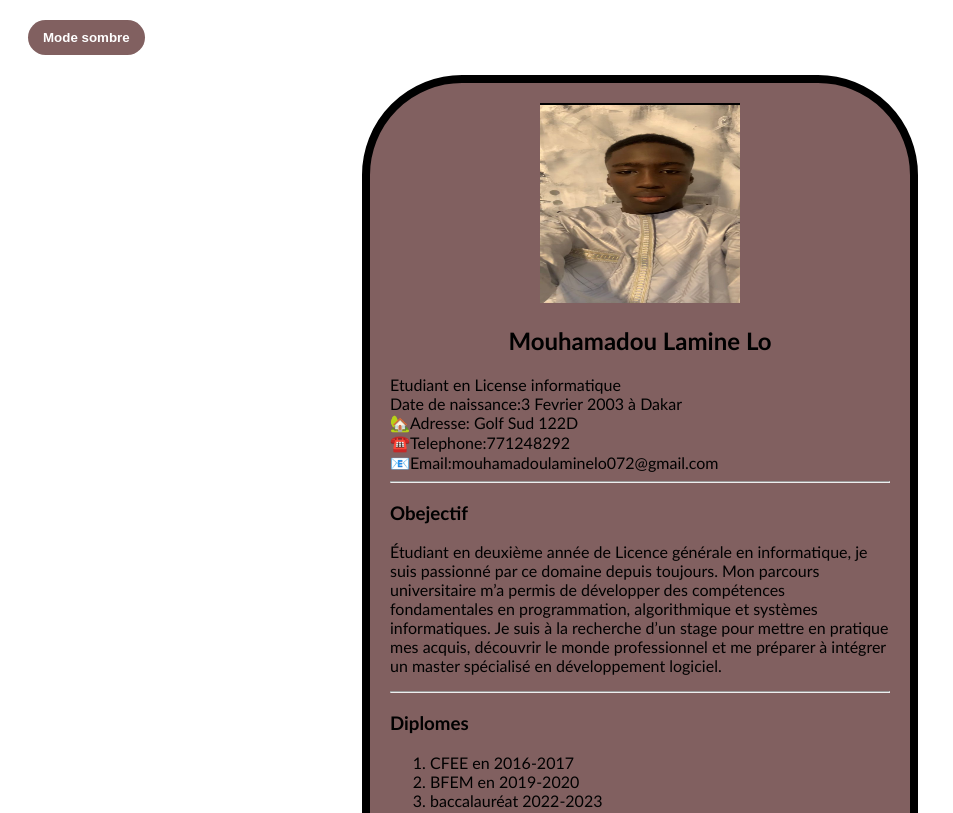
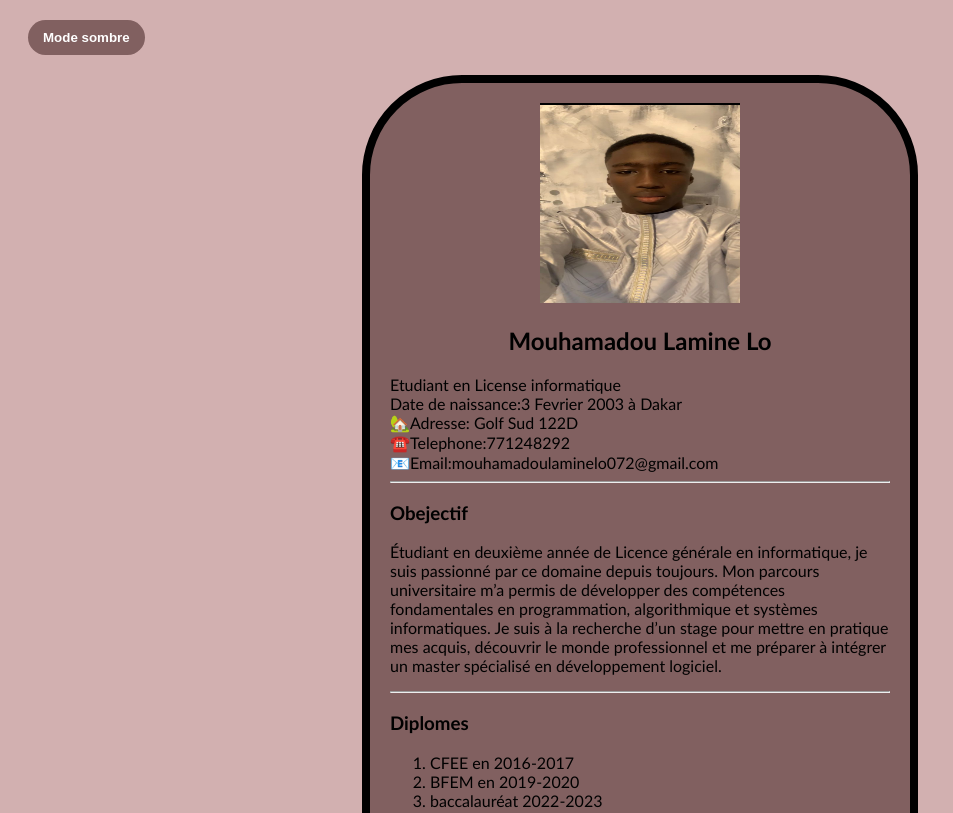
Before and after one commit to mouhamadoulaminelo072-dev/cvv-GitHub-, a plain HTML site: page index.html in a window 1280 px wide. Shown: the top 813 px of the page, without its empty margins (0-953 px from the left). Drawn offline with Linux system fonts and the light colour scheme.

Commit message:
Change background color in cvv.css

```diff
--- a/cvv.css
+++ b/cvv.css
@@ -1,7 +1,7 @@
 body{
     font-family: 'source sans pro' , calibri, tahama, sans-serif;
     margin-top:auto;
-    background-color: rgb(255, 255, 255);
+    background-color: rgb(210, 176, 176);
 }
 .page{
     width: 500px;
```
